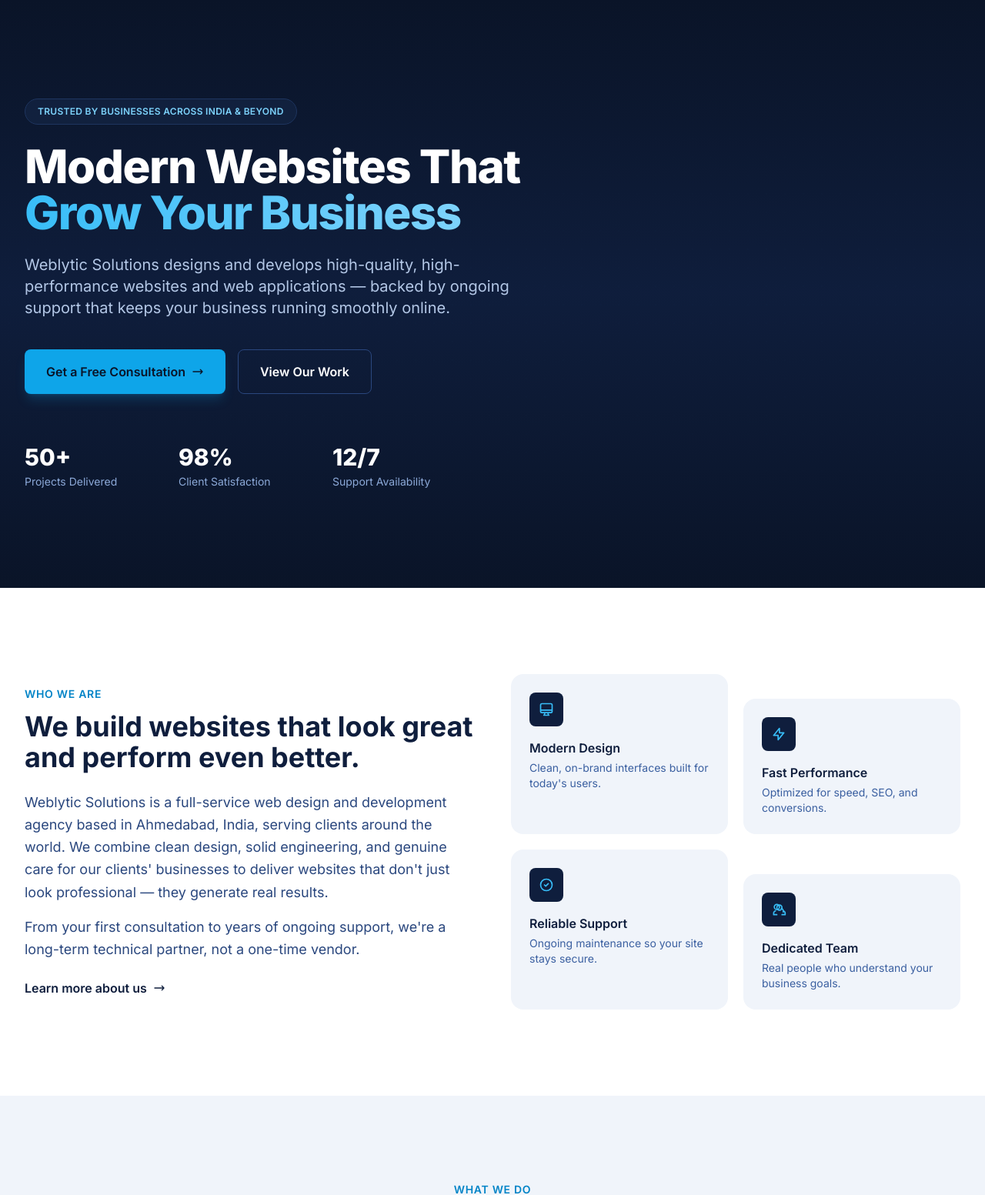
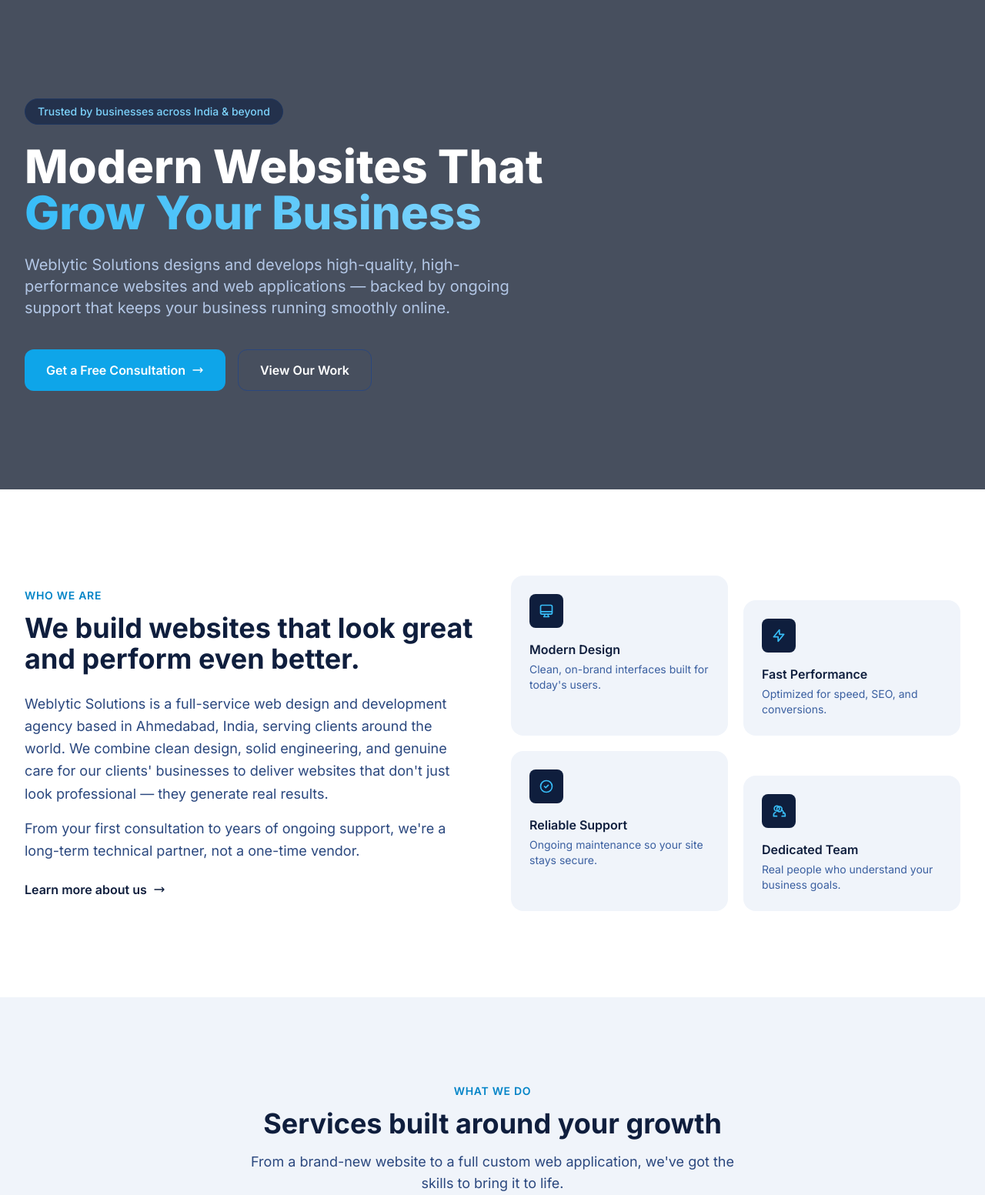
Before and after one commit to Mazhar123456/weblytic-solutions, a FastAPI app: page / in a window 1280 px wide. Shown: the part 81-1634 px from the top of the page at 77% size. Run offline with FastAPI, Linux system fonts and the light colour scheme; some libraries are stand-ins or nearby versions.

Commit message:
Fixed hero section with background

```diff
--- a/templates/index.html
+++ b/templates/index.html
@@ -6,43 +6,35 @@
 {% block content %}
 
 <!-- ================= HERO ================= -->
-<section class="relative overflow-hidden bg-navy-950 bg-grid">
-    <div class="absolute inset-0 bg-gradient-to-b from-navy-950 via-navy-900/95 to-navy-950"></div>
+
+<section class="hero-section relative overflow-hidden">
+    <!-- Dark overlay so text stays readable -->
+    <div class="absolute inset-0 bg-navy-950/75"></div>
+
     <div class="relative max-w-7xl mx-auto px-6 lg:px-8 pt-20 pb-24 lg:pt-32 lg:pb-32">
         <div class="max-w-3xl animate-fade-up">
-            <span class="inline-flex items-center gap-2 bg-navy-800/70 border border-navy-700 text-skyblue-300 text-xs font-semibold tracking-wide uppercase px-4 py-2 rounded-full mb-6">
+            <span class="inline-flex items-center gap-2 bg-navy-800/70 border border-navy-700 text-sky-300 text-sm font-medium px-4 py-1.5 rounded-full">
                 Trusted by businesses across India &amp; beyond
             </span>
-            <h1 class="text-4xl sm:text-5xl lg:text-6xl font-extrabold text-white leading-tight tracking-tight">
+
+            <h1 class="mt-6 text-4xl sm:text-5xl lg:text-6xl font-extrabold text-white leading-tight">
                 Modern Websites That <span class="gradient-text">Grow Your Business</span>
             </h1>
+
             <p class="mt-6 text-lg sm:text-xl text-navy-200 leading-relaxed max-w-2xl">
                 Weblytic Solutions designs and develops high-quality, high-performance websites and web applications — backed by ongoing support that keeps your business running smoothly online.
             </p>
+
             <div class="mt-10 flex flex-col sm:flex-row gap-4">
-                <a href="/contact" class="inline-flex items-center justify-center gap-2 bg-skyblue-500 hover:bg-skyblue-400 text-navy-950 font-semibold px-7 py-4 rounded-lg transition-colors shadow-lg shadow-skyblue-500/20">
+                <a href="/contact" class="inline-flex items-center justify-center gap-2 bg-sky-500 hover:bg-sky-400 text-white font-semibold px-7 py-3.5 rounded-xl transition">
                     Get a Free Consultation
-                    <svg class="w-4 h-4" fill="none" stroke="currentColor" viewBox="0 0 24 24"><path stroke-linecap="round" stroke-linejoin="round" stroke-width="2" d="M17 8l4 4m0 0l-4 4m4-4H3" /></svg>
+                    <svg class="w-4 h-4" fill="none" stroke="currentColor" viewBox="0 0 24 24">
+                        <path stroke-linecap="round" stroke-linejoin="round" stroke-width="2" d="M17 8l4 4m0 0l-4 4m4-4H3"/>
+                    </svg>
                 </a>
-                <a href="/portfolio" class="inline-flex items-center justify-center gap-2 bg-transparent border border-navy-600 hover:border-skyblue-400 text-white font-semibold px-7 py-4 rounded-lg transition-colors">
+                <a href="/portfolio" class="inline-flex items-center justify-center gap-2 bg-transparent border border-navy-600 hover:border-sky-500 text-white font-semibold px-7 py-3.5 rounded-xl transition">
                     View Our Work
                 </a>
-            </div>
-
-            <!-- Trust stats -->
-            <div class="mt-16 grid grid-cols-3 gap-6 max-w-xl">
-                <div>
-                    <p class="text-3xl font-extrabold text-white">50+</p>
-                    <p class="text-sm text-navy-300 mt-1">Projects Delivered</p>
-                </div>
-                <div>
-                    <p class="text-3xl font-extrabold text-white">98%</p>
-                    <p class="text-sm text-navy-300 mt-1">Client Satisfaction</p>
-                </div>
-                <div>
-                    <p class="text-3xl font-extrabold text-white">12/7</p>
-                    <p class="text-sm text-navy-300 mt-1">Support Availability</p>
-                </div>
             </div>
         </div>
     </div>
```
